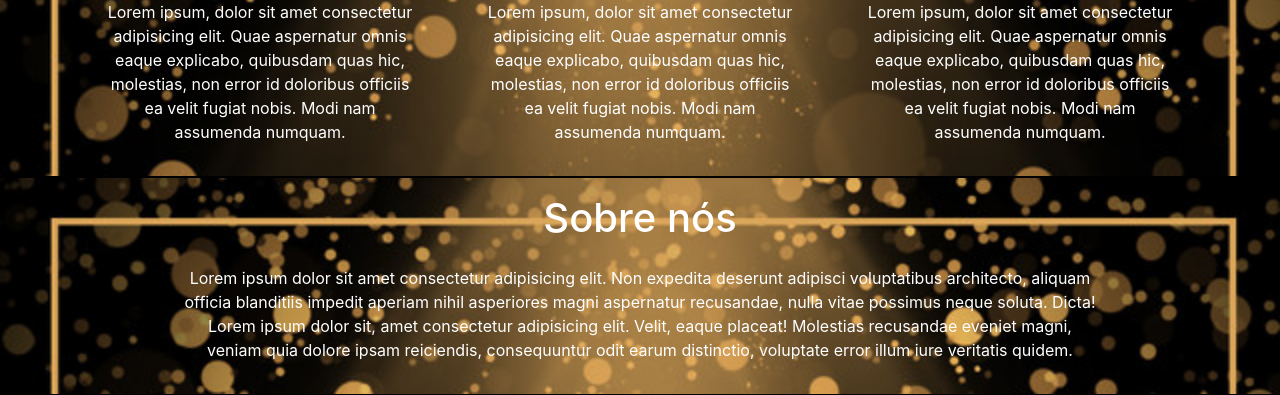
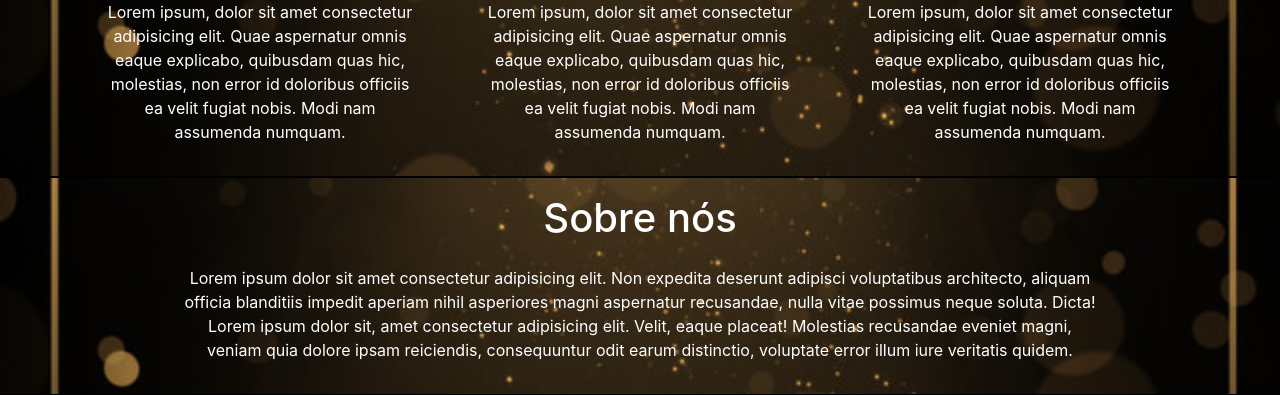
Before and after one commit to Zequinelli/Projetosite, a plain HTML site: page index.html in a window 1280 px wide. Shown: the part 851-1246 px from the top of the page. Drawn offline with nearby package versions, Linux system fonts and the light colour scheme.

Commit message:
Add files via upload

```diff
--- a/style.css
+++ b/style.css
@@ -4,9 +4,11 @@
     border-bottom: 2px solid black;
 }
 
+
+
 #conteudos, #sobrenos, #rdsocial {
 
-    background: url(img/lalala.jpg);
+    background: url(img/lalala.jpg) center fixed;
     background-attachment: fixed;
     background-size: cover;
 
```
